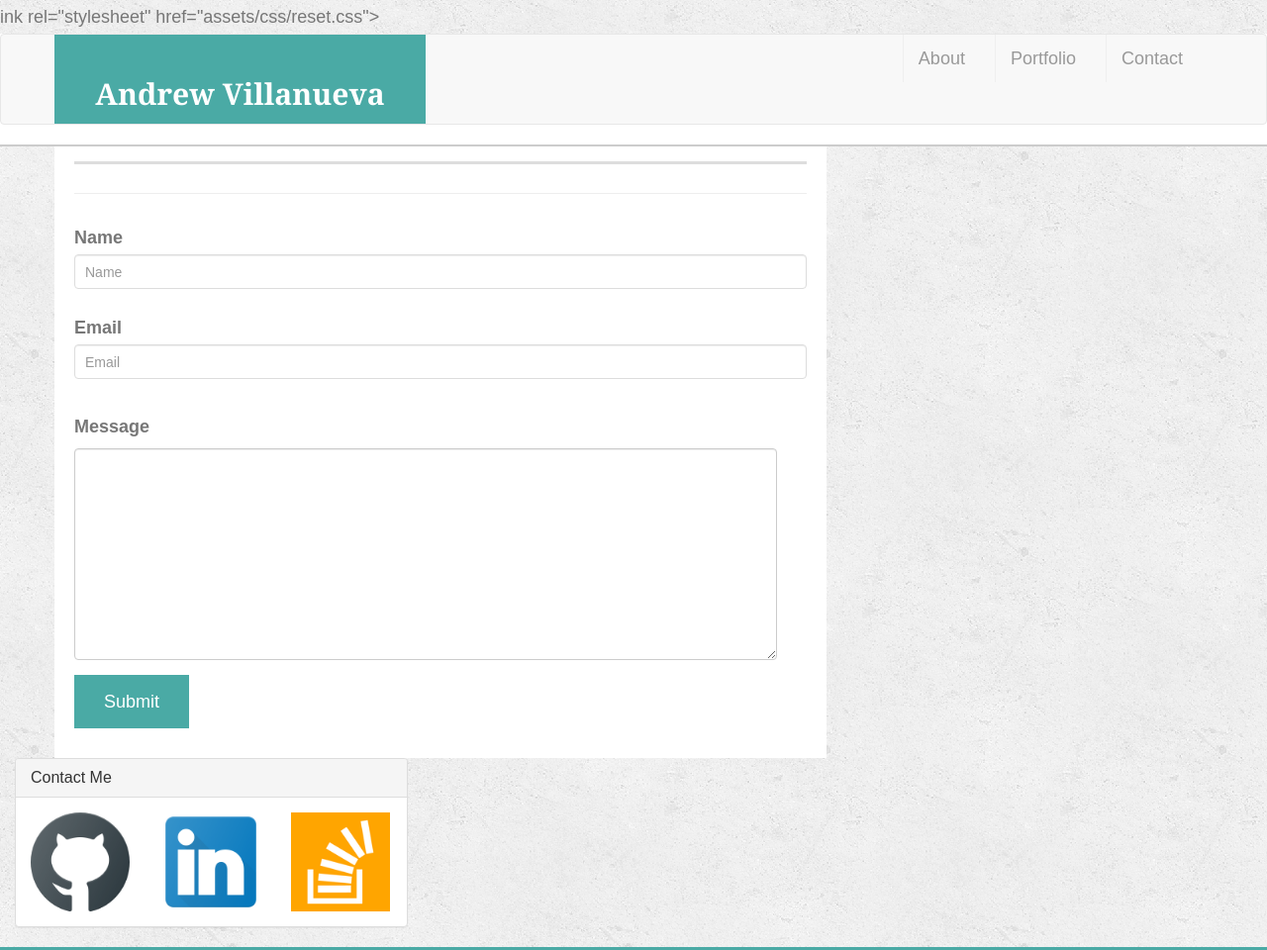
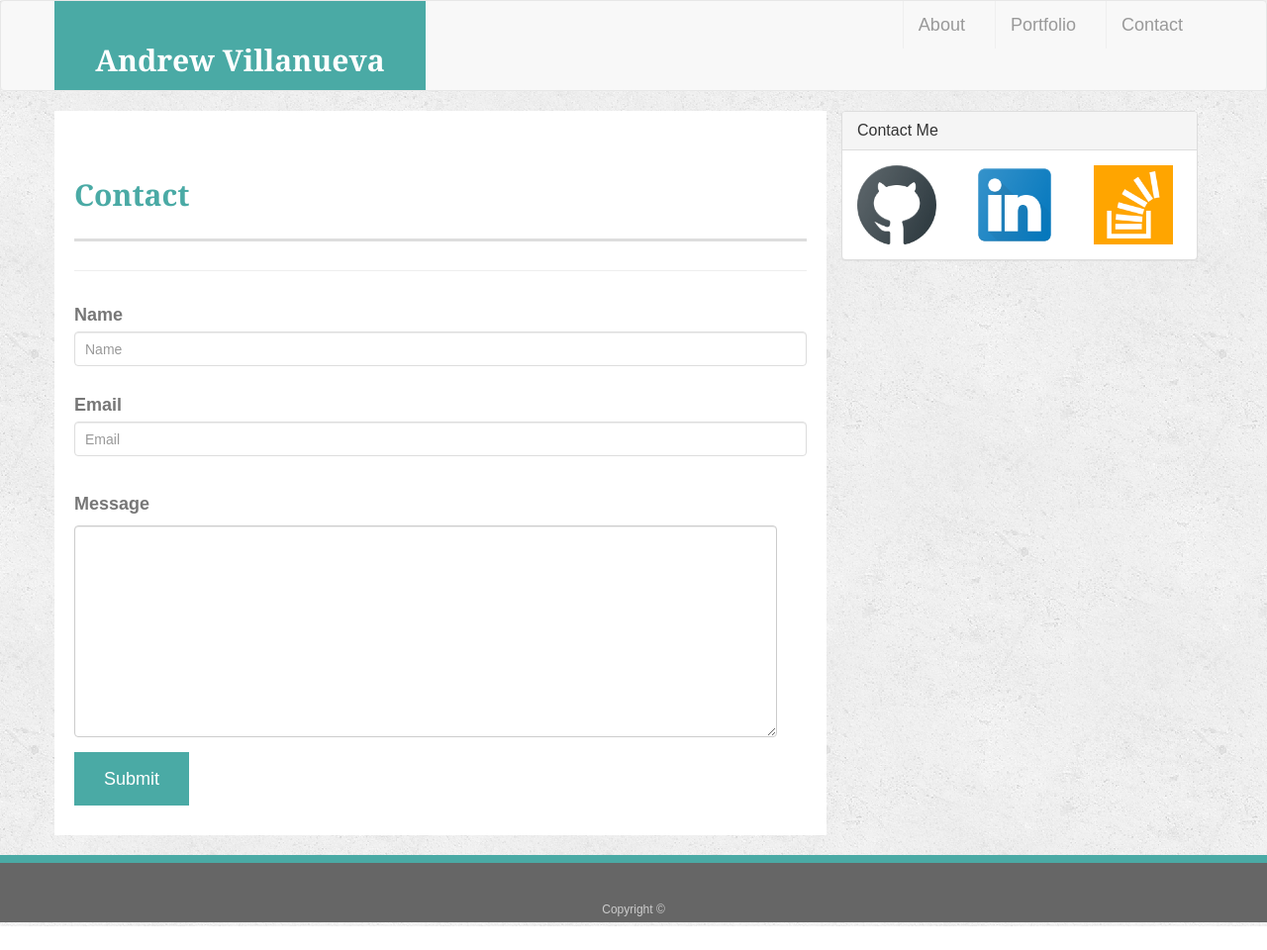
Before and after one commit to andrewjv/Bootstrap-Portfolio, a plain HTML site: page contact.html in a window 1280 px wide. Shown: the top 960 px of the page at 99% size. After the commit the page ends 936 px from the top, so only its background shows below. Drawn offline with nearby package versions, Linux system fonts and the light colour scheme.

Commit message:
fixed contact page and portfolio

```diff
--- a/assets/css/style.css
+++ b/assets/css/style.css
@@ -81,7 +81,7 @@ h3 {
 /*panel*/
 
 .contact-image {
-  width: 100px;
+  width: 80px;
 }
 
 /*footer*/
--- a/contact.html
+++ b/contact.html
@@ -6,12 +6,32 @@
   <title>Contact | Andrew Villanueva</title>
   <link rel="stylesheet" href="https://maxcdn.bootstrapcdn.com/bootstrap/3.3.6/css/bootstrap.min.css">
   <link rel="stylesheet" href="assets/css/style.css">
-  ink rel="stylesheet" href="assets/css/reset.css">
-
 </head>
 
 <body>
-  <Header id="masthead">
+  <nav class="navbar navbar-default">
+    <div class="container">
+      <div class="navbar-header">
+        <a class="navbar-brand" id="logo" href="#">Andrew Villanueva</a>
+      </div>
+      <div class="collapse navbar-collapse" id="bs-example-navbar-collapse-1">
+        <ul class="nav navbar-nav navbar-right">
+          <li>
+            <a href="index.html">About</a>
+          </li>
+          <li>
+            <a href="portfolio.html">Portfolio</a>
+          </li>
+          <li>
+            <a href="contact.html">Contact</a>
+          </li>
+        </ul>
+      </div>
+    </div>
+    </div>
+    </div>
+  </nav>
+  <!-- <Header id="masthead">
     <nav class="navbar navbar-default">
       <div class="container">
         <div class="navbar-header">
@@ -26,11 +46,11 @@
         </div>
       </div>
     </nav>
-    </Header>
+  </Header> -->
 
   <div class="container">
     <div class="row">
-            <div class="col-md-8" id="main-container">
+      <div class="col-sm-8" id="main-container">
         <div class="page-header">
           <h1>Contact</h1>
         </div>
@@ -58,12 +78,8 @@
           <input type="submit">
         </form>
       </div>
-            </div>
-          </div>
-        </div>
 
-
-    <div class="col-md-4">
+  <div class="col-sm-4">
     <div class="panel panel-default">
       <div class="panel-heading">
         <h3 class="panel-title">Contact Me</h3>
@@ -71,15 +87,19 @@
       <div class="panel-body">
         <div class="row">
           <div class="col-md-4">
-                <a href="https://github.com/andrewjv"><img src="assets/imgs/github.png" alt="github" class="contact-image"></a>
+            <a href="https://github.com/andrewjv"><img src="assets/imgs/github.png" alt="github"
+                class="contact-image"></a>
           </div>
           <div class="col-md-4">
-                <a href="https://www.linkedin.com/in/andrew-villanueva-119130b7/"><img src="assets/imgs/linkdin.png" alt="linkedin" class="contact-image"></a>
+            <a href="https://www.linkedin.com/in/andrew-villanueva-119130b7/"><img src="assets/imgs/linkdin.png"
+                alt="linkedin" class="contact-image"></a>
           </div>
           <div class="col-md-4">
             <a href="https://stackoverflow.com/users/9120549/andrew-villanueva">
               <img src="./assets/imgs/stackoverflow.png" alt="stackoverflow" class="contact-image">
             </a>
+          </div>
+        </div>
       </div>
     </div>
   </div>
@@ -91,5 +111,4 @@
     </div>
   </footer>
 </body>
-
 </html>
```
Also changed, not shown: portfolio.html (+0 -9 lines), 2 other files. Lines whose indentation alone changed are shown as unchanged.
